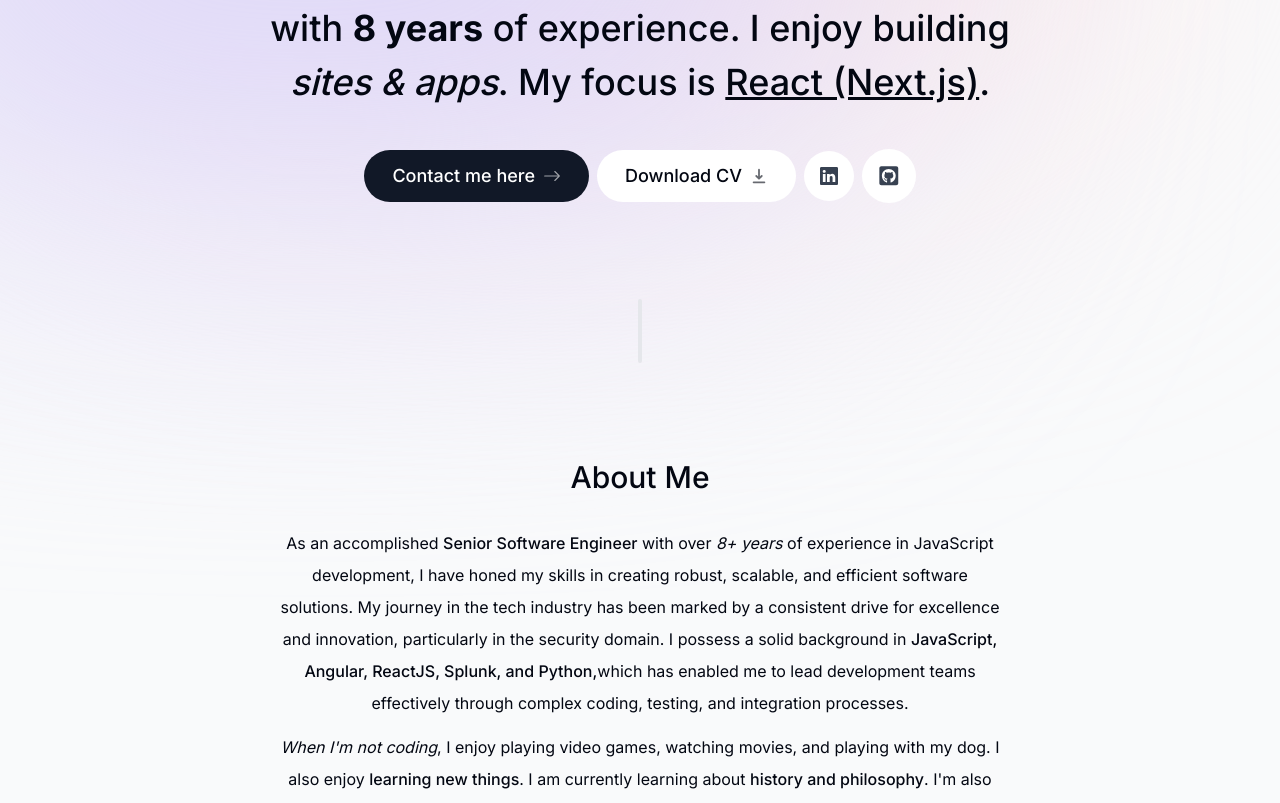
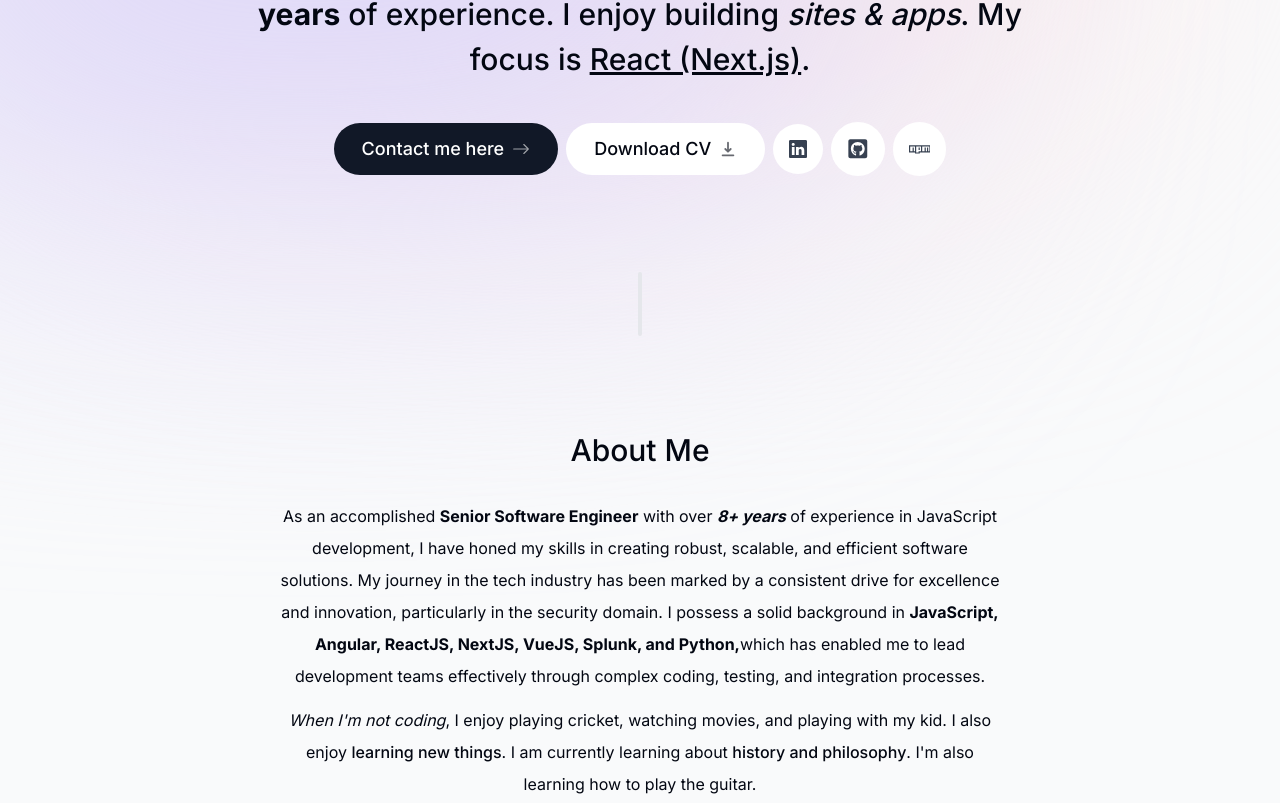
Before and after one commit to Tusharbalar/portfolio-website, a Next.js app: page / in a window 1280 px wide. Shown: the part 309-1112 px from the top of the page. Built offline with nearby package versions, Linux system fonts and the light colour scheme.

Commit message:
Updated content for the profile

```diff
--- a/components/about.tsx
+++ b/components/about.tsx
@@ -20,16 +20,16 @@ export default function About() {
     >
       <SectionHeading>About me</SectionHeading>
       <p className='mb-3'>
-        As an accomplished <span className="font-medium">Senior Software Engineer</span> with over <span className="italic">8+ years</span> of experience in JavaScript{" "}
+        As an accomplished <span className="font-bold">Senior Software Engineer</span> with over <span className="italic font-bold">8+ years</span> of experience in JavaScript{" "}
         development, I have honed my skills in creating robust, scalable, and efficient software solutions.{" "}
         My journey in the tech industry has been marked by a consistent drive for excellence and innovation,
-        particularly in the security domain. I possess a solid background in <span className="font-medium">JavaScript, Angular, ReactJS, Splunk, and Python,</span>
+        particularly in the security domain. I possess a solid background in <span className="font-bold">JavaScript, Angular, ReactJS, NextJS, VueJS, Splunk, and Python,</span>
         which has enabled me to lead development teams effectively through complex coding, testing, and integration processes.
       </p>
 
       <p>
         <span className="italic">When I'm not coding</span>, I enjoy playing
-        video games, watching movies, and playing with my dog. I also enjoy{" "}
+        cricket, watching movies, and playing with my kid. I also enjoy{" "}
         <span className="font-medium">learning new things</span>. I am currently
         learning about{" "}
         <span className="font-medium">history and philosophy</span>. I'm also
--- a/components/intro.tsx
+++ b/components/intro.tsx
@@ -7,6 +7,7 @@ import Link from 'next/link';
 import { BsArrowRight, BsLinkedin } from 'react-icons/bs';
 import { FaGithubSquare } from 'react-icons/fa';
 import { HiDownload } from 'react-icons/hi';
+import { FaNpm } from "react-icons/fa";
 import useSectionInView from '@/lib/hooks';
 
 export default function Intro() {
@@ -57,7 +58,7 @@ export default function Intro() {
             </div>
 
             <motion.h1
-                className="mb-10 mt-4 px-4 text-2xl font-medium !leading-[1.5] sm:text-4xl"
+                className="mb-10 mt-4 px-4 text-2xl font-medium !leading-[1.5] sm:text-3xl"
                 initial={{ opacity: 0, y: 100 }}
                 animate={{ opacity: 1, y: 0 }}
             >
@@ -108,6 +109,14 @@ export default function Intro() {
                 >
                     <FaGithubSquare />
                 </a>
+
+                <a
+                    className="bg-white p-4 text-gray-700 flex items-center gap-2 text-[1.35rem] rounded-full focus:scale-[1.15] hover:scale-[1.15] hover:text-gray-950 active:scale-105 transition cursor-pointer borderBlack dark:bg-white/10 dark:text-white/60"
+                    href="https://www.npmjs.com/package/nxtlife-ionic2-rating"
+                    target="_blank"
+                >
+                    <FaNpm />
+                </a>
             </motion.div>
         </section>
     )
```
